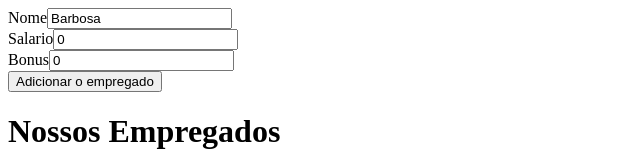
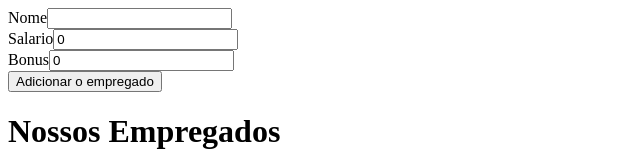
Before and after one commit to WebertiBarbosa/iniciando-angular2-mais, an Angular app: page / in a window 1280 px wide. Shown: the top 160 px of the page, without its empty margins (0-640 px from the left). Built offline with nearby package versions, Linux system fonts and the light colour scheme.

Commit message:
aprendendo sobre services

```diff
--- a/src/app/employee-list/employee-list.component.html
+++ b/src/app/employee-list/employee-list.component.html
@@ -12,7 +12,7 @@
 
 
   <tbody>
-    <tr  *ngFor="let employee of employees; let i=index;" [id]=" 'tr' + i ">
+    <tr  *ngFor="let employee of employeeService.employees; let i=index;" [id]=" 'tr' + i ">
        <td [innerHtml]="employee.name"></td>
        <!-- <td [innerHtml]="employee.salary"
            [style.color]="getSalaryColor(employee)"></td> -->
--- a/src/app/employee-list/employee-list.component.ts
+++ b/src/app/employee-list/employee-list.component.ts
@@ -1,5 +1,7 @@
 import { Component, OnInit } from '@angular/core';
 import employees from '../employees';
+import {EmployeeService} from '../employee.service'
+
 
 
 @Component({
@@ -9,9 +11,9 @@ import employees from '../employees';
 })
 export class EmployeeListComponent implements OnInit {
 
-  employees = employees
+  //employees = employees
 
-  constructor() { }
+  constructor(public employeeService: EmployeeService) { }
 
   ngOnInit(): void {
   }
--- a/src/app/employee-new/employee-new.component.html
+++ b/src/app/employee-new/employee-new.component.html
@@ -1,14 +1,14 @@
 <label>Nome</label>
-<input type="text" [(ngModel)]="name"><br> <!-- Two way data binding-->
+<input type="text" [(ngModel)]="employee.name"><br> <!-- Two way data binding-->
 <label>Salario</label>
-<input type="text" [(ngModel)]="salary"><br> <!-- Two way data binding-->
+<input type="text" [(ngModel)]="employee.salary"><br> <!-- Two way data binding-->
 <!-- <div *ngIf="salary < 1000">
   <label> Bonus</label>
   <input type="text" [(ngModel)]="bonus"><br>
 </div> -->
-<div [hidden]="salary >= 1000">
-  <label> Bonus</label>
-  <input type="text" [(ngModel)]="bonus"><br>
+<div [hidden]="employee.salary >= 1000">
+  <label>Bonus</label>
+  <input type="text" [(ngModel)]="employee.bonus"><br>
 </div>
 
 <!-- adcionando evento de click no botão com (click)  -->
--- a/src/app/employee-new/employee-new.component.ts
+++ b/src/app/employee-new/employee-new.component.ts
@@ -1,5 +1,6 @@
 import { Component, OnInit } from '@angular/core';
 import employees from '../employees'
+import {Employee, EmployeeService} from '../employee.service'
 //import { setTimeout } from 'timers';
 
 @Component({
@@ -9,24 +10,25 @@ import employees from '../employees'
 })
 export class EmployeeNewComponent implements OnInit {
 
-  name = ''
-  salary = 0
-  bonus = 0
-  employees = employees
+  employee: Employee = {
+      name: '',
+      salary: 0,
+      bonus: 0,
+  }
 
-  constructor() {
-    setTimeout( () => {
-      this.name = 'Barbosa'
-    }, 3000)
+
+  constructor(private employeeService: EmployeeService) {
+    // setTimeout( () => {
+    //   this.name = 'Barbosa'
+    // }, 3000)
   }
 
   ngOnInit(): void {
   }
 
   addEmployee(event){
-    const bonus = this.salary >= 1000 ? 0 : this.bonus
-    this.employees.push({name:this.name, salary:this.salary, bonus: bonus})
-    console.log(this.employees)
+    const copy = Object.assign({}, this.employee)
+    this.employeeService.addEmployee(copy)
   }
 
 }
--- /dev/null
+++ b/src/app/employee.service.ts
@@ -0,0 +1,21 @@
+import { Injectable } from '@angular/core';
+
+export interface Employee {
+  name: string
+  salary: number
+  bonus: number
+}
+
+@Injectable({
+  providedIn: 'root'
+})
+export class EmployeeService {
+  employees: Employee[] = []
+
+  constructor() { }
+
+  addEmployee(employee: Employee){
+    employee.bonus = employee.salary >= 1000 ? 0 : employee.bonus
+    this.employees.push(employee)
+  }
+}
```
Also changed, not shown: 1 other file (tests, documents, lock files or other folders).
